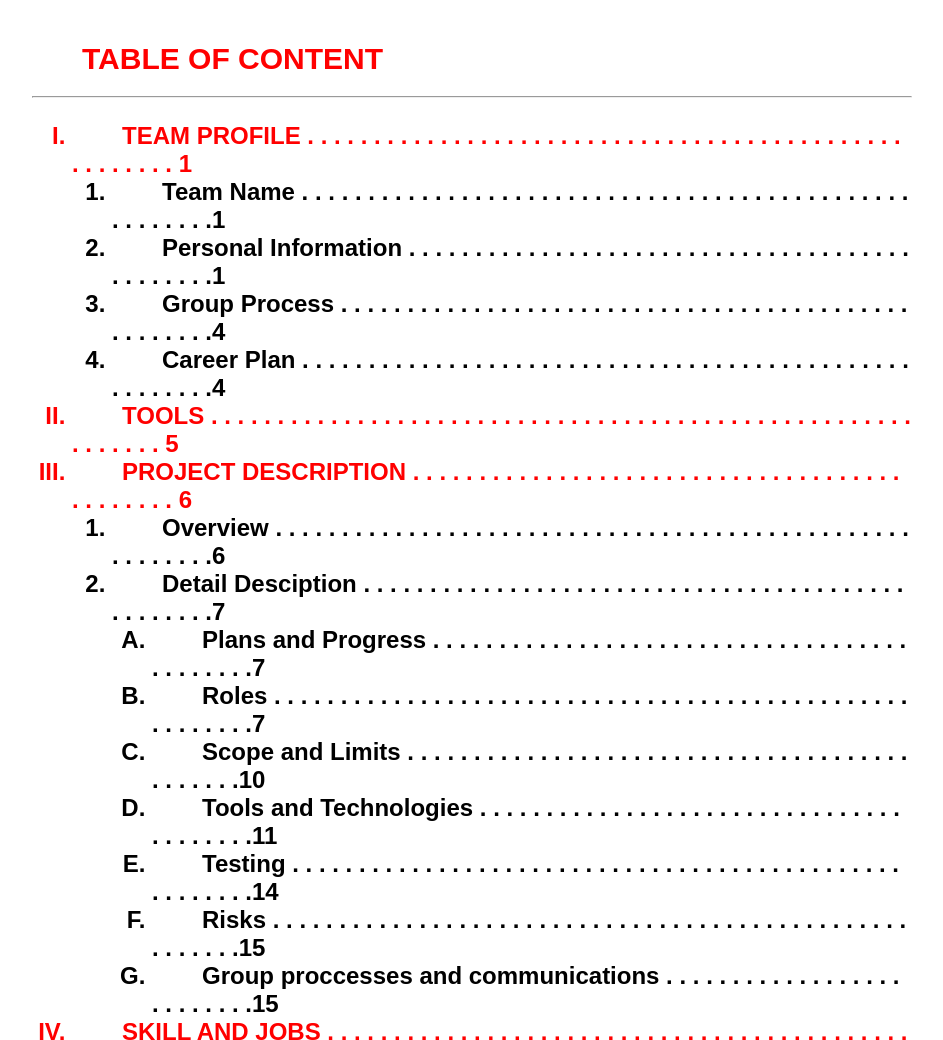
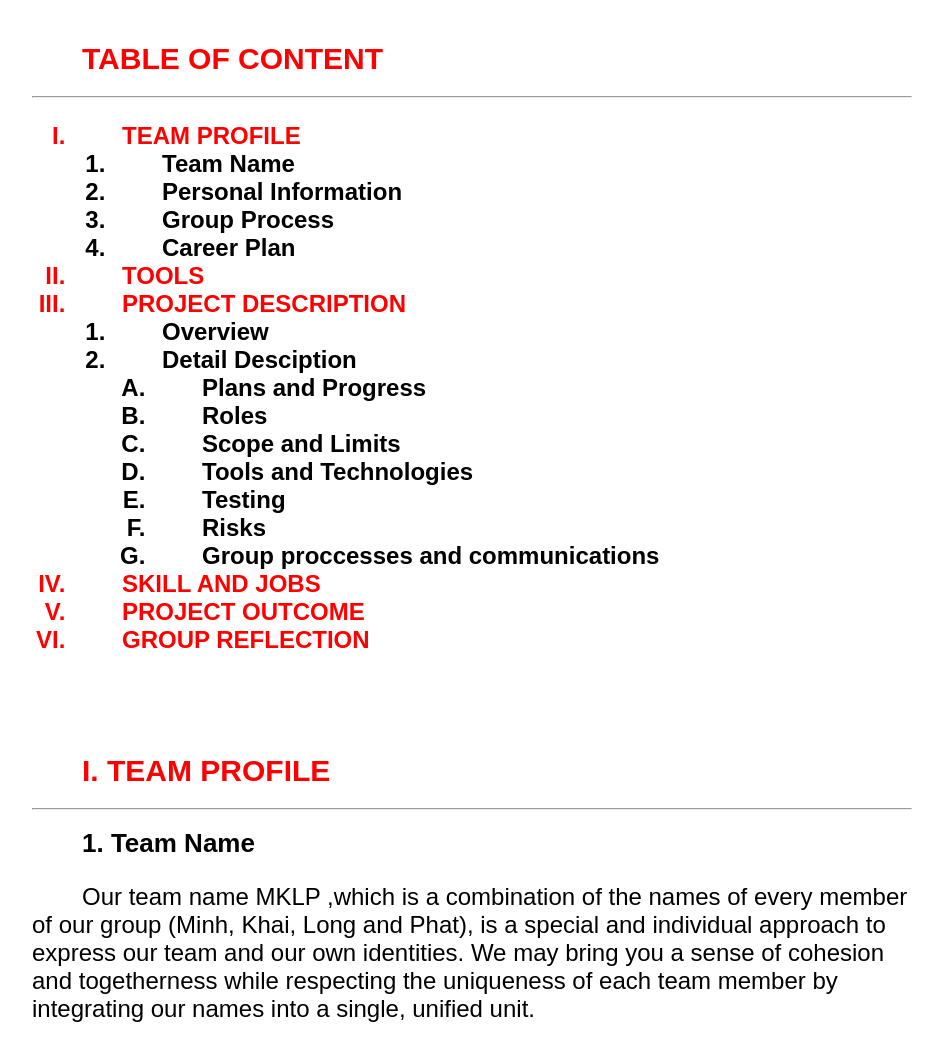
Before and after one commit to phunghoanglong/Group12_ITT_FinalReport, a plain HTML site: page Index.html in a window 1280 px wide. Shown: the part 1420-2460 px from the top of the page, without its empty margins (168-1111 px from the left). Drawn offline with Linux system fonts and the light colour scheme.

Commit message:
delete redundant component

```diff
--- a/Index.html
+++ b/Index.html
@@ -26,31 +26,31 @@
         <hr>
         <p>
             <ol type="I" style="font-family: Arial; font-size: 24px; font-weight: bold; text-align: left;">
-                <li style="color: red;">TEAM PROFILE . . . . . . . . . . . . . . . . . . . . . . . . . . . . . . . . . . . . . . . . . . . . . . . . . . . . . 1</li>
+                <li style="color: red;">TEAM PROFILE</li>
                 <ol type ="1" style="font-family: Arial; font-size: 24px; font-weight: bold; text-align: left">
-                    <li>Team Name . . . . . . . . . . . . . . . . . . . . . . . . . . . . . . . . . . . . . . . . . . . . . . . . . . . . . .1</li>
-                    <li>Personal Information . . . . . . . . . . . . . . . . . . . . . . . . . . . . . . . . . . . . . . . . . . . . . .1</li>
-                    <li>Group Process . . . . . . . . . . . . . . . . . . . . . . . . . . . . . . . . . . . . . . . . . . . . . . . . . . .4</li>
-                    <li>Career Plan . . . . . . . . . . . . . . . . . . . . . . . . . . . . . . . . . . . . . . . . . . . . . . . . . . . . . .4</li>
+                    <li>Team Name</li>
+                    <li>Personal Information</li>
+                    <li>Group Process</li>
+                    <li>Career Plan</li>
                 </ol>
-                <li style="color: red;">TOOLS . . . . . . . . . . . . . . . . . . . . . . . . . . . . . . . . . . . . . . . . . . . . . . . . . . . . . . . . . . . . 5</li>
-                <li style="color: red;">PROJECT DESCRIPTION . . . . . . . . . . . . . . . . . . . . . . . . . . . . . . . . . . . . . . . . . . . . . 6</li>
+                <li style="color: red;">TOOLS</li>
+                <li style="color: red;">PROJECT DESCRIPTION</li>
                 <ol type ="1" style="font-family: Arial; font-size: 24px; font-weight: bold; text-align: left;">
-                    <li>Overview . . . . . . . . . . . . . . . . . . . . . . . . . . . . . . . . . . . . . . . . . . . . . . . . . . . . . . . .6</li>
-                    <li>Detail Desciption . . . . . . . . . . . . . . . . . . . . . . . . . . . . . . . . . . . . . . . . . . . . . . . . .7</li>
+                    <li>Overview</li>
+                    <li>Detail Desciption</li>
                     <ol type="A" style="font-family: Arial; font-size: 24px; font-weight: bold; text-align: left;">
-                        <li>Plans and Progress . . . . . . . . . . . . . . . . . . . . . . . . . . . . . . . . . . . . . . . . . . . .7</li>
-                        <li>Roles . . . . . . . . . . . . . . . . . . . . . . . . . . . . . . . . . . . . . . . . . . . . . . . . . . . . . . . .7</li>
-                        <li>Scope and Limits . . . . . . . . . . . . . . . . . . . . . . . . . . . . . . . . . . . . . . . . . . . . .10</li>
-                        <li>Tools and Technologies . . . . . . . . . . . . . . . . . . . . . . . . . . . . . . . . . . . . . . . .11</li>
-                        <li>Testing . . . . . . . . . . . . . . . . . . . . . . . . . . . . . . . . . . . . . . . . . . . . . . . . . . . . . .14</li>
-                        <li>Risks . . . . . . . . . . . . . . . . . . . . . . . . . . . . . . . . . . . . . . . . . . . . . . . . . . . . . . .15</li>
-                        <li>Group proccesses and communications . . . . . . . . . . . . . . . . . . . . . . . . . .15</li>
+                        <li>Plans and Progress</li>
+                        <li>Roles</li>
+                        <li>Scope and Limits</li>
+                        <li>Tools and Technologies</li>
+                        <li>Testing</li>
+                        <li>Risks</li>
+                        <li>Group proccesses and communications</li>
                     </ol>
                 </ol>
-                <li style="color: red;">SKILL AND JOBS . . . . . . . . . . . . . . . . . . . . . . . . . . . . . . . . . . . . . . . . . . . . . .  . . . . . 17</li>
-                <li style="color: red;">PROJECT OUTCOME . . . . . . . . . . . . . . . . . . . . . . . . . . . . . . . . . . . . . . . . . . . . . . . . 19</li>
-                <li style="color: red;">GROUP REFLECTION . . . . . . . . . . . . . . . . . . . . . . . . . . . . . . . . . . . . . . . . . . . . . . . . 20</li>
+                <li style="color: red;">SKILL AND JOBS</li>
+                <li style="color: red;">PROJECT OUTCOME</li>
+                <li style="color: red;">GROUP REFLECTION</li>
             </ol>
         </p>
     </div>
```
